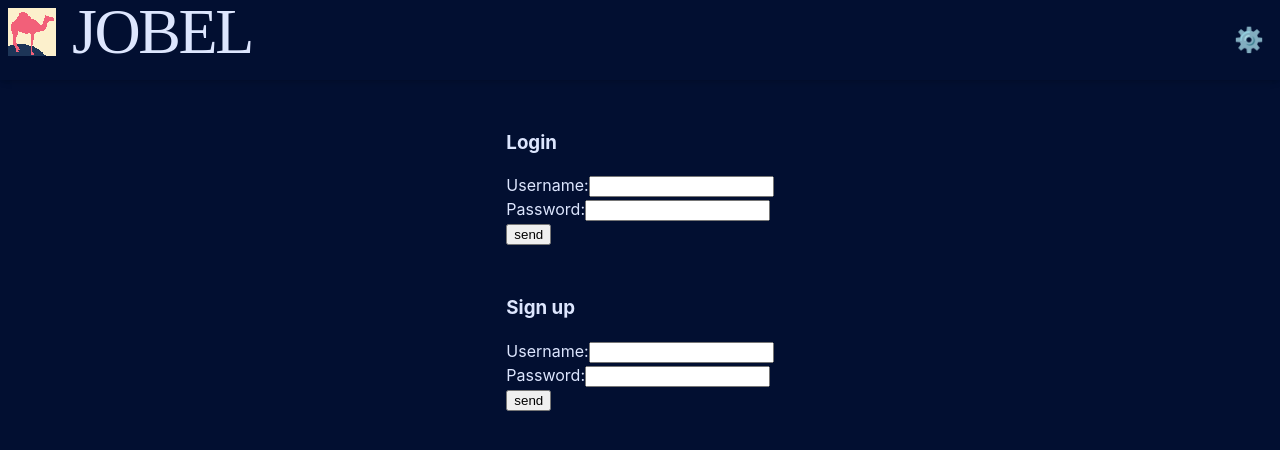
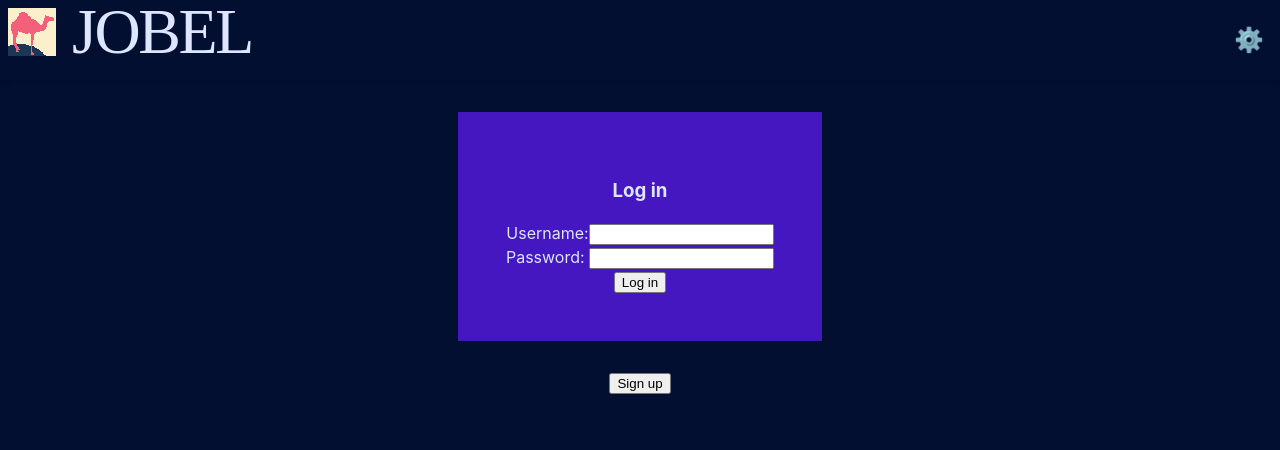
Before and after one commit to pennane/jobel, a React (Vite) app in the folder packages/app/: page /settings in a window 1280 px wide. Shown: the top 450 px of the page. Built offline with nearby package versions, Linux system fonts and the light colour scheme; no server answers.

Commit message:
better looking settingsview

```diff
--- a/packages/app/src/components/LoginForm/index.jsx
+++ b/packages/app/src/components/LoginForm/index.jsx
@@ -1,6 +1,7 @@
 import { useState } from 'react';
 import { useAuthContext } from '../../hooks/useAuthContext'
 import { path, concat } from 'ramda'
+import classes from '../../views/SettingsView/style.module.css'
 
 const createLoginFormId = concat("login-")
 const USERNAME_ID = createLoginFormId("username")
@@ -20,19 +21,19 @@ export const LoginForm = () => {
 
     await login({ userName, password })
     setLoading(false)
+
   }
 
-  return (<div>
+  return (<div className={classes.loginForm}>
     {isLoggedIn && "logged in as " + user.userName}
     {!isLoggedIn &&
       <form onSubmit={handleLogin}>
-        <h3>Login</h3>
+        <h3>Log in</h3>
         <div><label htmlFor="login-username">Username:</label><input id={USERNAME_ID} type="text" /></div>
-        <div><label htmlFor="login-password">Password:</label><input id={PASSWORD_ID} type="password" /></div>
-        <input type="submit" value="send" disabled={loading} />
+        <div><label htmlFor="login-password">Password: </label><input id={PASSWORD_ID} type="password" /></div>
+        <input type="submit" value="Log in" disabled={loading} />
       </form>
     }
-
   </div >)
 
 }
--- a/packages/app/src/components/SignupForm/index.jsx
+++ b/packages/app/src/components/SignupForm/index.jsx
@@ -1,6 +1,7 @@
 import { useState } from 'react';
 import { useAuthContext } from '../../hooks/useAuthContext'
 import { path, concat } from 'ramda'
+import classes from '../../views/SettingsView/style.module.css'
 
 const createSignupFormId = concat("signup-")
 const USERNAME_ID = createSignupFormId("username")
@@ -22,14 +23,14 @@ export const SignupForm = () => {
     setLoading(false)
   }
 
-  return (<div>
+  return (<div className={classes.signupForm}>
     {isLoggedIn && "logged in as " + user.userName}
     {!isLoggedIn &&
       <form onSubmit={handleSignup}>
         <h3>Sign up</h3>
         <div><label htmlFor="signup-username">Username:</label><input id={USERNAME_ID} type="text" /></div>
-        <div><label htmlFor="signup-password">Password:</label><input id={PASSWORD_ID} type="password" /></div>
-        <input type="submit" value="send" disabled={loading} />
+        <div><label htmlFor="signup-password">Password: </label><input id={PASSWORD_ID} type="password" /></div>
+        <input type="submit" value="Sign up" disabled={loading} />
       </form>
     }
 
--- a/packages/app/src/views/SettingsView/index.jsx
+++ b/packages/app/src/views/SettingsView/index.jsx
@@ -1,20 +1,26 @@
 import classes from './style.module.css'
 import { LoginForm } from '../../components/LoginForm'
-import { LogoutButton } from '../../components/LogoutButton'
 import { useAuthContext } from '../../hooks/useAuthContext'
 import { SignupForm } from '../../components/SignupForm'
+import { LogoutButton } from '../../components/LogoutButton'
+import { useState } from 'react'
 
 export const SettingsView = () => {
+
   const { isLoggedIn } = useAuthContext()
+  const [formVisibility, setFormVisibility] = useState(true)
+
+  const toggleSignup = () => {
+    setFormVisibility(!formVisibility)
+  }
 
   return (
     <div className={classes.mainView}>
       {isLoggedIn && <LogoutButton />}
       {!isLoggedIn && (
-        <>
-          <LoginForm />
-          <SignupForm />
-        </>
+        (formVisibility ?
+          <><LoginForm className={classes.loginForm} /> <button onClick={toggleSignup}>Sign up</button></>
+          : <> <SignupForm className={classes.signupForm} /> <button onClick={toggleSignup}>Log in</button></>)
       )}
     </div>
   )
--- a/packages/app/src/views/SettingsView/style.module.css
+++ b/packages/app/src/views/SettingsView/style.module.css
@@ -5,3 +5,16 @@
   gap: 2rem;
   margin: 2rem;
 }
+
+
+.loginForm {
+  background-color: #4417c0;
+  padding: 3rem;
+  text-align: center;
+}
+
+.signupForm {
+  padding: 3rem;
+  background-color: #310f80;
+  text-align: center;
+}
```
Lines whose indentation alone changed are shown as unchanged.
